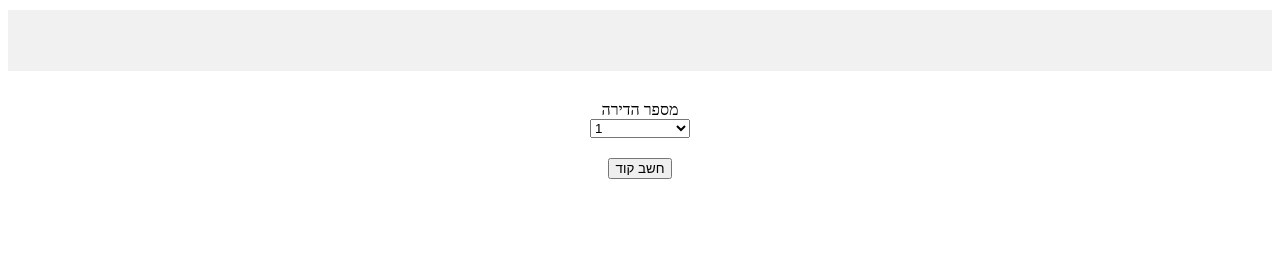
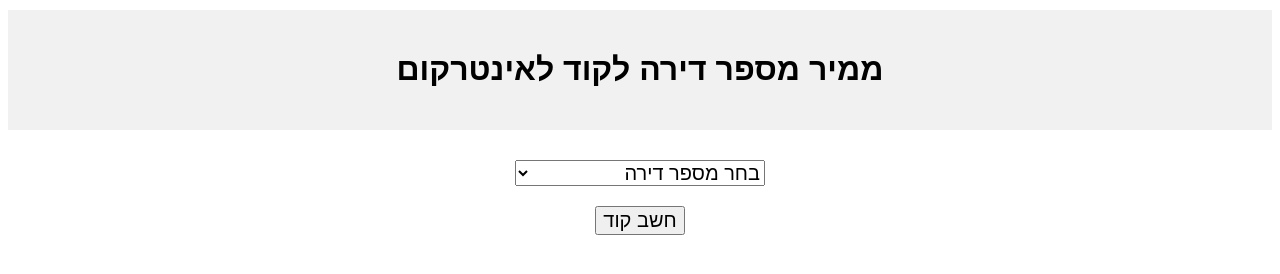
Before and after one commit to Eshkol/intercommCode, a plain HTML site: page index.html in a window 1280 px wide. Drawn offline with Linux system fonts and the light colour scheme.

Commit message:
Update index.html

```diff
--- a/index.html
+++ b/index.html
@@ -1,8 +1,14 @@
 <html>
 
 <head>
-    <title></title>
+    <title>
+        ממיר מספר דירה לקוד לאינטרקום
+    </title>
     <style>
+        body{
+            direction: rtl; font-family: Arial, Helvetica, sans-serif;
+        }
+        .bigtext{font-size: 20px;}
         .header {
             text-align: center;
             background-color: #f1f1f1;
@@ -24,7 +30,7 @@
         }
 
         select {
-            width: 100px;
+            min-width: 250px;
             margin-bottom: 10px;
         }
 
@@ -35,72 +41,41 @@
         div {
             margin-top: 10px;
         }
+        .commCode{
+            font-size: 18px;font-weight: bold;
+        }
     </style>
 
 </head>
 
 <body>
     <div class="header">
-        <h1></h1>
+        <h1>
+            ממיר מספר דירה לקוד לאינטרקום
+        </h1>
     </div>
     <div class="content">
 
         <form>
-            <label for="flatNum">מספר הדירה</label>
-            <select id="flatNum" name="flatNum">
-                <option>1</option>
-                <option>2</option>
-                <option>3</option>
-                <option>4</option>
-                <option>5</option>
-                <option>6</option>
-                <option>7</option>
-                <option>8</option>
-                <option>9</option>
-                <option>10</option>
-                <option>11</option>
-                <option>12</option>
-                <option>13</option>
-                <option>14</option>
-                <option>15</option>
-                <option>16</option>
-                <option>17</option>
-                <option>18</option>
-                <option>19</option>
-                <option>20</option>
-                <option>21</option>
-                <option>22</option>
-                <option>23</option>
-                <option>24</option>
-                <option>25</option>
-                <option>26</option>
-                <option>27</option>
-                <option>28</option>
-                <option>29</option>
-                <option>30</option>
-                <option>31</option>
-                <option>32</option>
-                <option>33</option>
-                <option>34</option>
-                <option>35</option>
-                <option>36</option>
-                <option>37</option>
-                <option>38</option>
-                <option>39</option>
-                <option>40</option>
-                <option>41</option>
-                <option>42</option>
-                <option>43</option>
-                <option>44</option>
-                <option>45</option>
+            <select id="flatNum" name="flatNum" class="bigtext" onchange="calcCode()">
+                <option value="0">בחר מספר דירה</option>
             </select>
+            <script>
+                const flatNumSelect = document.getElementById('flatNum');
+                for (let i = 1; i <= 45; i++) {
+                    const option = document.createElement('option');
+                    option.value = i;
+                    option.text = i;
+                    flatNumSelect.appendChild(option);
+                }
+            </script>
             <br />
-            <button type="button" onclick="calcCode()">
+            <button type="button" onclick="calcCode()" class="bigtext">
                 חשב קוד
             </button>
-            <br />
-            <div class="commCodeHide" style="display: none;">
-                <span> קוד לצלצול הוא <span id="commCode"></span></span>
+            <br /><br />
+            <div class="commCodeHide bigtext" style="display: none;">
+                <span> קוד לצלצול הוא <span id="commCode" class="commCode"></span></span>
             </div>
         </form>
 
@@ -108,6 +83,11 @@
     <script>
         function calcCode(num) {
             document.getElementById("commCode").innerHTML = "";
+            //remove the first option from the list if it's value is 0
+            if (document.getElementById("flatNum").options[0].value == 0) {
+                document.getElementById("flatNum").remove(0);
+            }
+
             //show the div
             document.getElementsByClassName("commCodeHide")[0].style.display = "block";
             var num = parseInt(document.getElementById("flatNum").value, 10)
```
